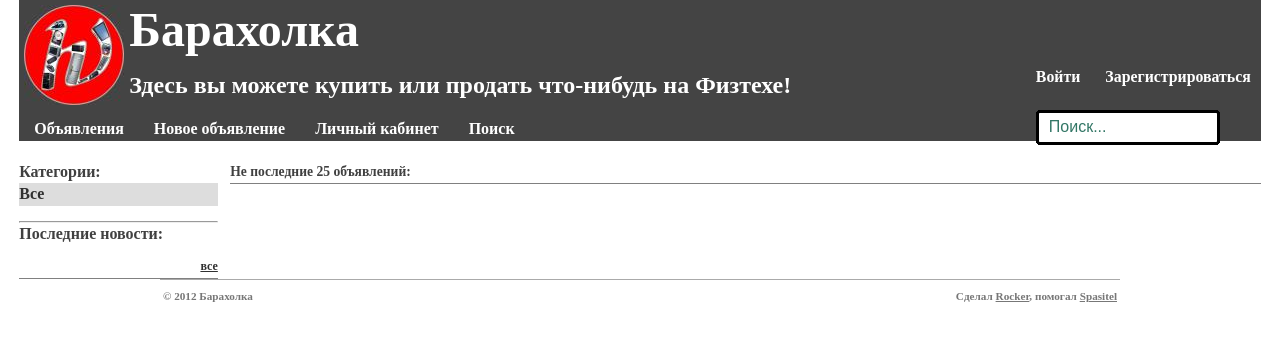
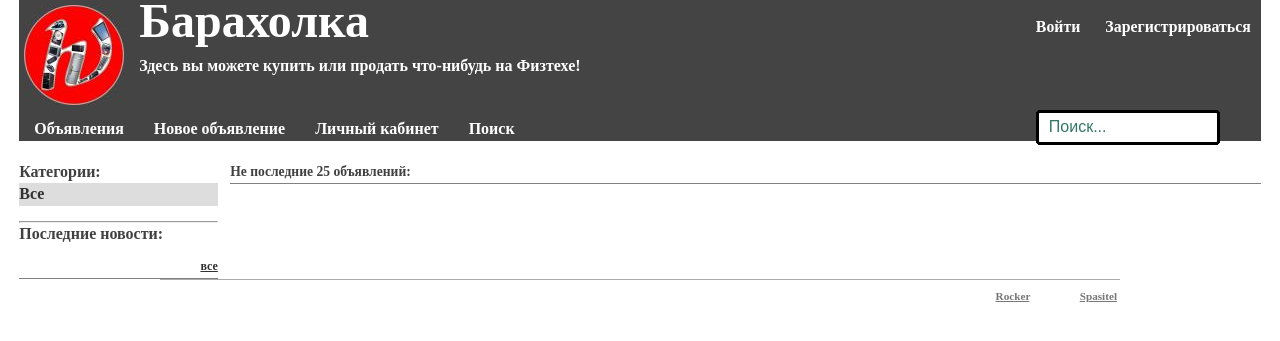
Before and after one commit to wd5/baraholka, a Django app: template buy/templates/main.html in a window 1280 px wide. Shown: the top 341 px of the page. Run offline with Django 3.2, Linux system fonts and the light colour scheme; the template is opened without the code that fills it, so the values that code supplies are empty; parts of the project's set-up code (start-up, migrations or seed data) failed here and were passed over.

Commit message:
Code simplification.

```diff
--- a/buy/static/stylegreen.css
+++ b/buy/static/stylegreen.css
@@ -153,11 +153,11 @@ img.float-left {
 
 /***** Identity ******/
 #topbar {
-   width: auto !important;
    height: 110px;
    border: 0px; }
-#topbar a {
+#topbar a, p {
    text-decoration: none;
+   color: #fff;
 }
 #identity {
    height: 50px;
--- a/buy/templates/main.html
+++ b/buy/templates/main.html
@@ -27,12 +27,13 @@
 
 <div id="head">
 	<div id="topbar">
-        <div id="identity">
-	    <div style="float: left;"><a href="/"><img style="padding: 0 !important;" src="/static/img/logo_black.jpg" alt="Барахолка Физтеха"></a></div>
-	    <div style="height: 65px; line-height:60px !important">   <font size=20pt style=" vertical-align: bottom; color: #404040"><a href='/'>Барахолка</a></font></div>
-	       <p class='head2'><strong>Здесь вы можете купить или продать что-нибудь на Физтехе!</strong></p>
-	</div><!-- end of identity -->
-
+		<div style="float: left; padding-right: 10px;">
+			<a href="/"><img style="padding: 0" src="/static/img/logo_black.jpg" alt="Барахолка Физтеха"></a>
+		</div>
+		<div style="float: left; padding-top: 10px;">
+			<font size="20pt"><a href='/'>Барахолка</a></font><br><br>
+			<p><strong>Здесь вы можете купить или продать что-нибудь на Физтехе!</strong></p>
+		</div>
 		<div id="pagetop">
 			<div id="topnav">
                <ul>{% if user.is_authenticated %}
```
Lines whose indentation alone changed are shown as unchanged.
